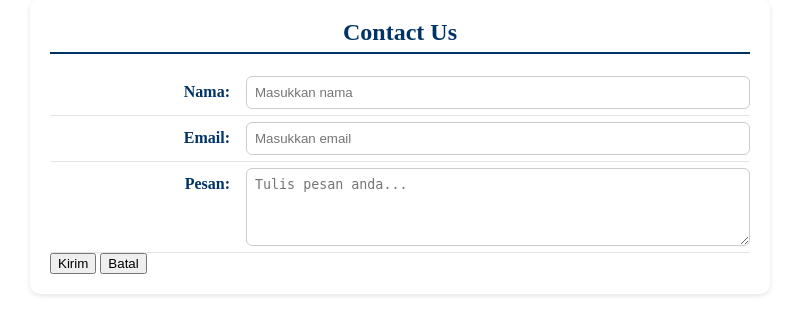
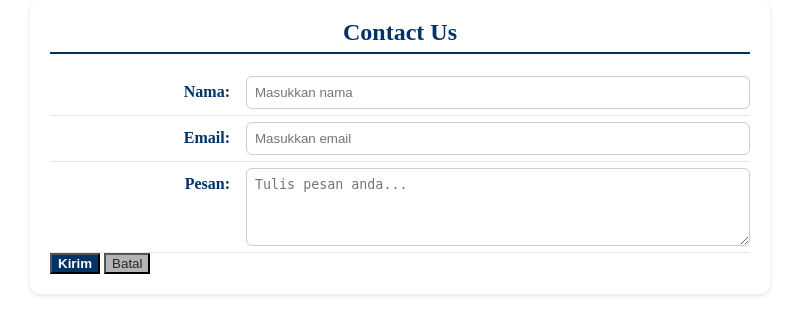
Before and after one commit to 2511500007-Jeffre6098/2511500007-PWB-TI1A-2526, a PHP site: page /pertemuan-03/index.html in a window 1280 px wide. Shown: the part 773-1087 px from the top of the page, without its empty margins (240-1039 px from the left). Run offline with PHP 8.4, Linux system fonts and the light colour scheme.

Commit message:
Add style.css #contact button

```diff
--- a/pertemuan-03/style.css
+++ b/pertemuan-03/style.css
@@ -45,6 +45,17 @@
            margin: 0;
            box-sizing: border-box; }
 
+    #contact button[type="submit"] {
+        background-color: #003366;
+        color: #fff;
+        font-weight: 600; }
+
+    #contact button[type="reset"] {
+        background-color: #b4b4b4;
+        color: #272727;
+        font-weight: 500;
+    }
+
     @media (max-width: 600px) {
         #about p {
             flex-direction: column;
```
